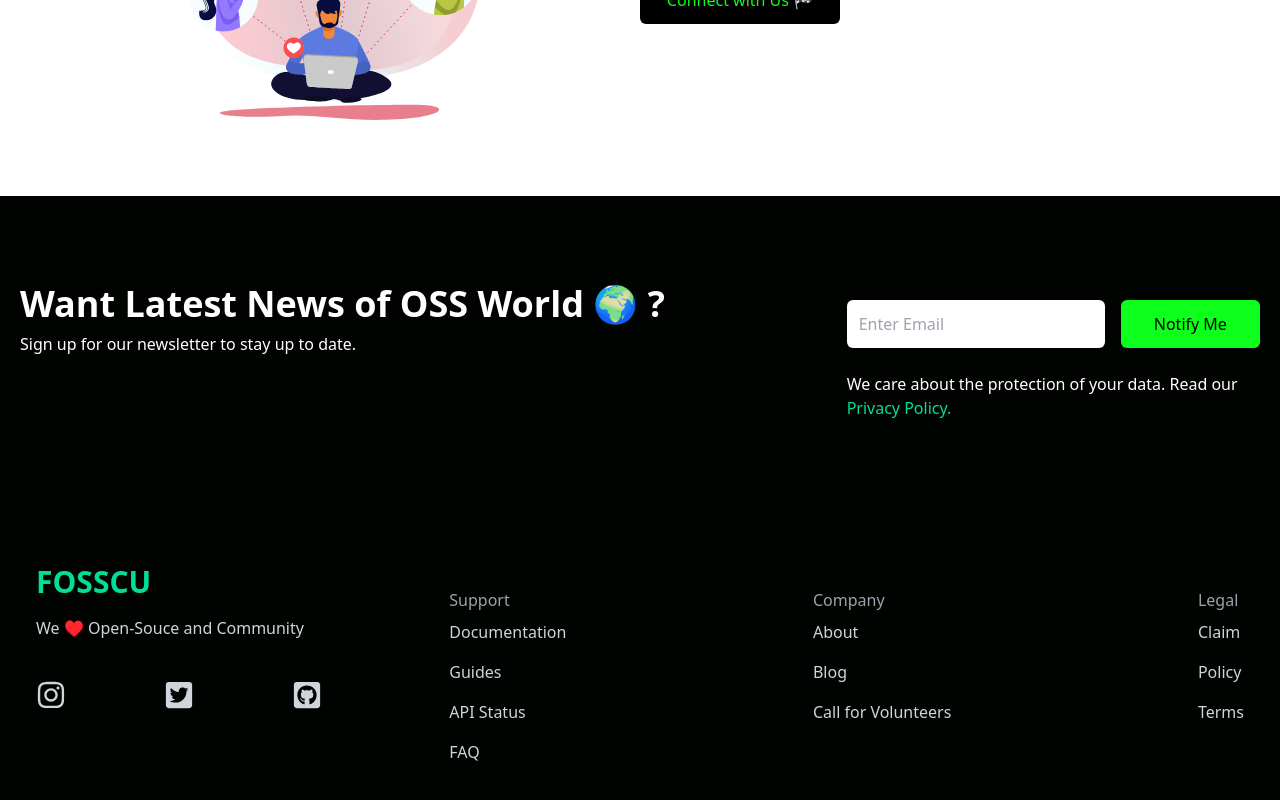
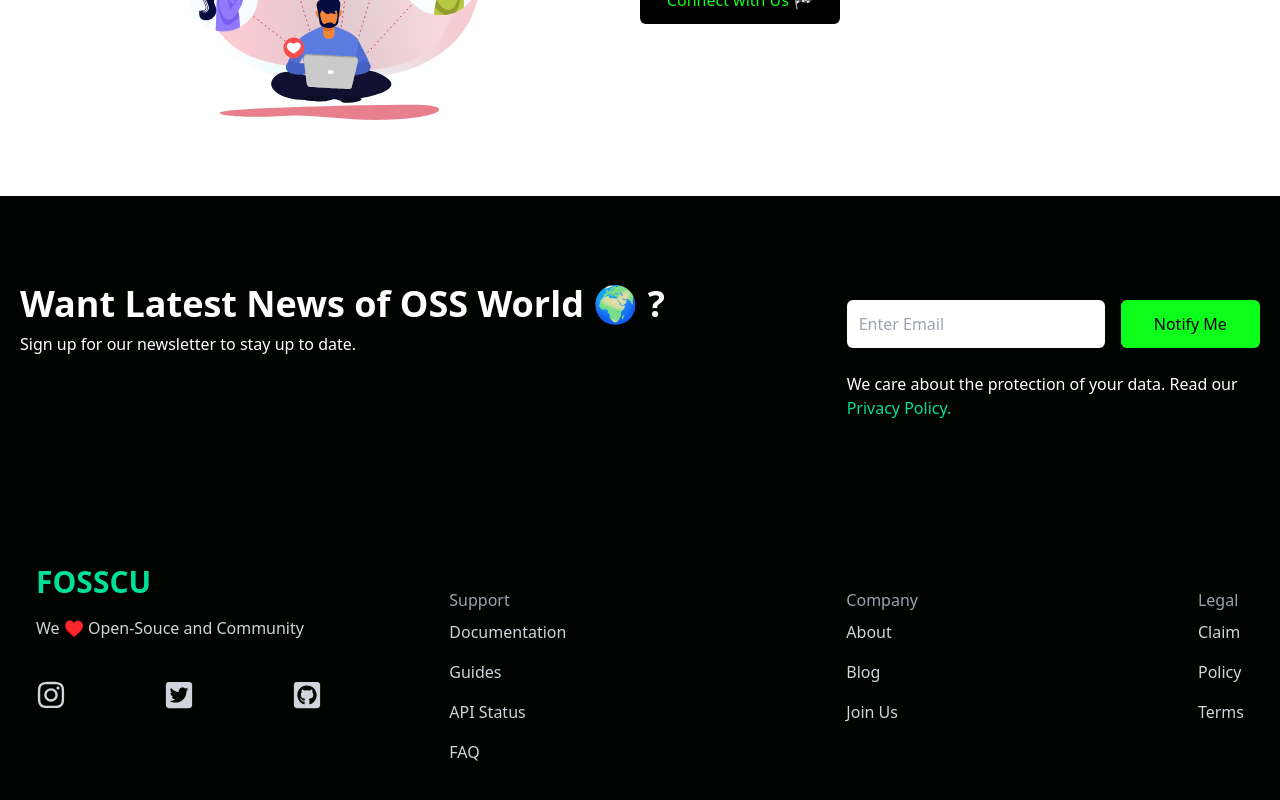
Before and after one commit to FOSS-Community/fosscu.org, a React (Vite) app: page / in a window 1280 px wide. Shown: the part 1260-2060 px from the top of the page. Built offline with nearby package versions, Linux system fonts and the light colour scheme; the HTML template or start-up script is replaced by a standard one.

Commit message:
Added a Join Us button in footer 💚

```diff
--- a/src/components/Footer.jsx
+++ b/src/components/Footer.jsx
@@ -45,8 +45,8 @@ const Footer = () => {
             <a href="https://fosscu-blog.vercel.app/">
               <li className="py-2 text-sum">Blog</li>
             </a>
-            <a href="/buiding">
-              <li className="py-2 text-sum">Call for Volunteers</li>
+            <a href="https://docs.google.com/forms/d/e/1FAIpQLScXC6WhL-tIYUXqeqsJM4Dmp3SzW3HDTw0Em06aV2zll_QcrA/viewform">
+              <li className="py-2 text-sum">Join Us</li>
             </a>
           </ul>
         </div>
```
